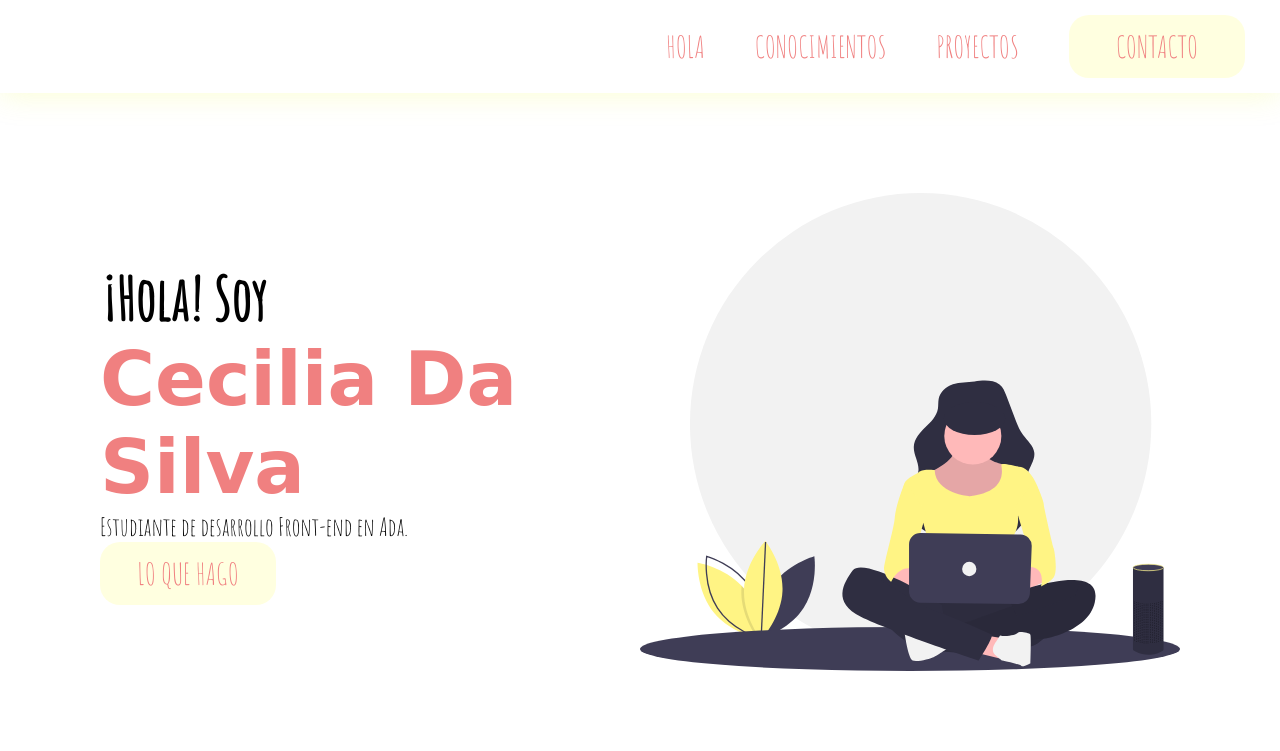
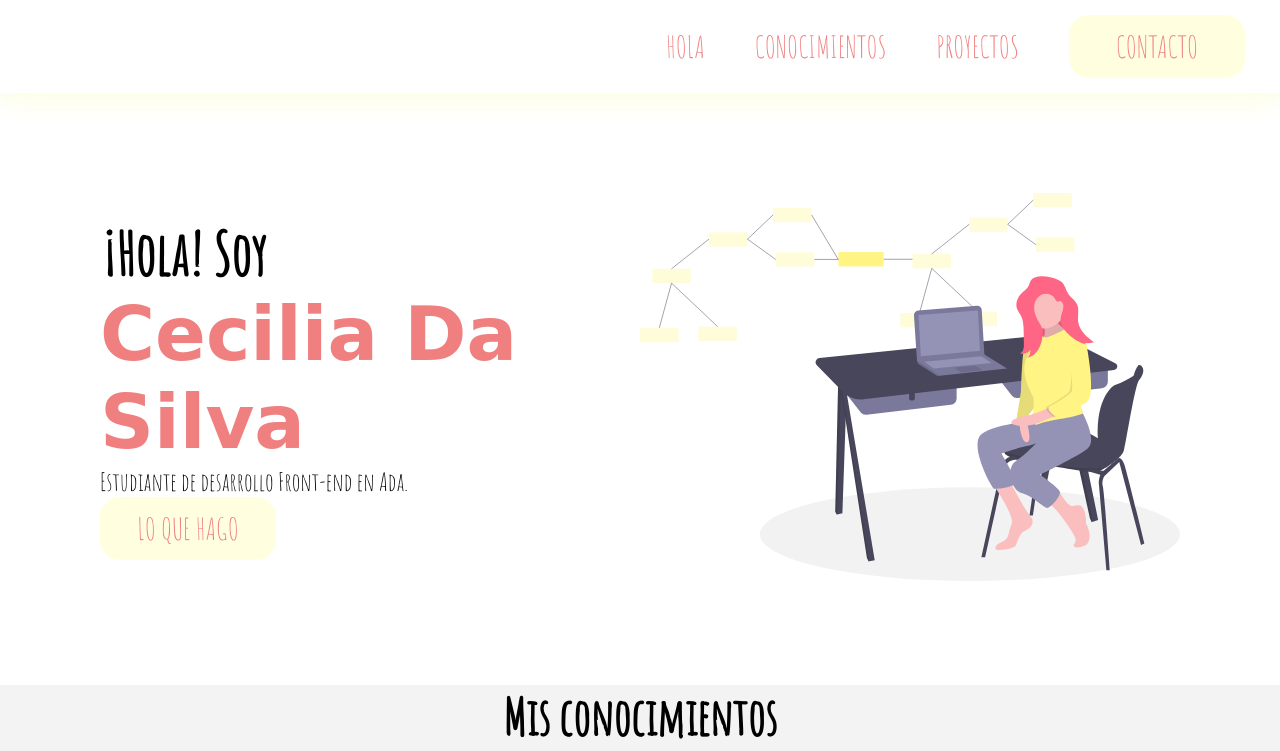
Before and after one commit to ceciliaads/Proyecto---Mi-Portafolio, a plain HTML site: page Proyecto/index.html in a window 1280 px wide. Shown: the top 751 px of the page. Drawn offline with nearby package versions, Linux system fonts and the light colour scheme.

Commit message:
cambie imagen de seccion principal - presentacion

```diff
--- a/Proyecto/index.html
+++ b/Proyecto/index.html
@@ -68,7 +68,7 @@
             <aside class="aside">
 
                 <div class="img">
-                    <img class="img" src="../Primer-seccion/img/girl-computer-2.svg">
+                    <img class="img" src="../img/developer.svg">
                 </div>
 
             </aside>
```
Also changed, not shown: img/developer.svg (added).
